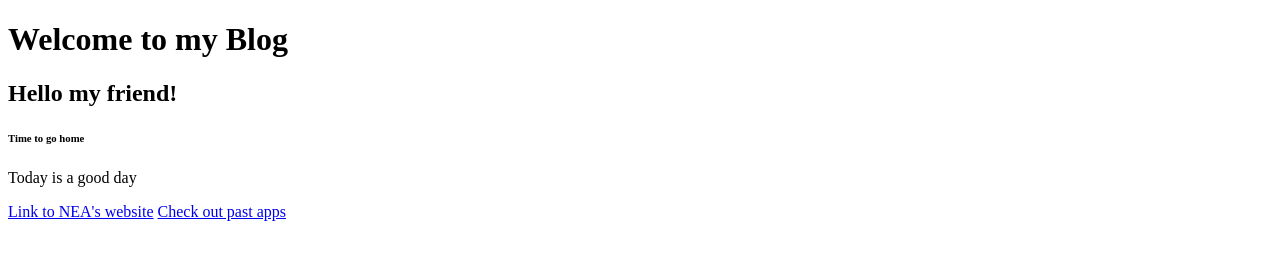
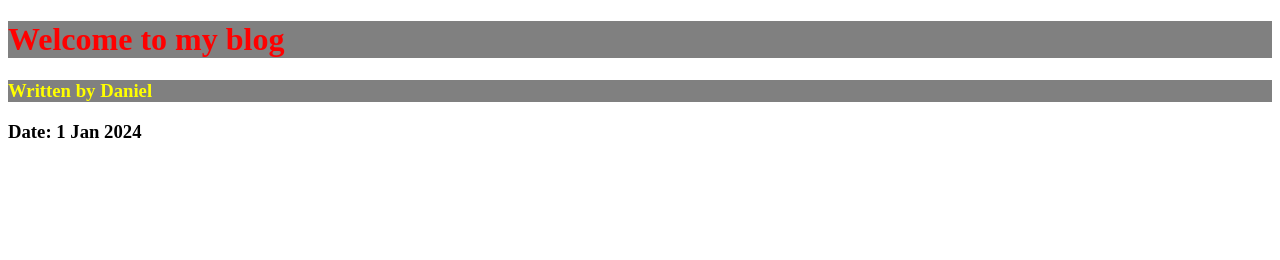
Before and after one commit to dantankh6/techup-handson, a plain HTML site: page index.html in a window 1280 px wide. Drawn offline with Linux system fonts and the light colour scheme.

Commit message:
Completed handson for CSS

```diff
--- a/index.html
+++ b/index.html
@@ -4,13 +4,11 @@
     <meta charset="UTF-8">
     <meta name="viewport" content="width=device-width, initial-scale=1.0">
     <title>Document</title>
+    <link rel="stylesheet" href="style.css">
 </head>
 <body>
-    <h1>Welcome to my Blog</h1>
-    <h2>Hello my friend!</h2>
-    <h6>Time to go home</h6>
-    <p>Today is a good day</p>
-    <a href="https://nea.gov.sg">Link to NEA's website</a>
-    <a href="https://techup.live" class=”>Check out past apps</a>
+    <h1 class="title">Welcome to my blog</h1>
+    <h3 class="title" id="important">Written by Daniel</h3>
+    <h3>Date: 1 Jan 2024</h3>
 </body>
 </html>
--- /dev/null
+++ b/style.css
@@ -0,0 +1,24 @@
+/*
+h1 {
+    color: red;
+    background-color: green;
+    text-align: center;
+    border: 10px blueviolet solid;
+
+    margin-bottom: 100px;
+
+    padding-top: 20px;
+padding-bottom: 20px;
+}
+*/
+h1 {
+    color: red;
+}
+.title {
+    background-color: gray;
+
+
+}
+#important {
+    color: yellow;
+}
```
Also changed, not shown: old.html (added, +16 -0 lines).
